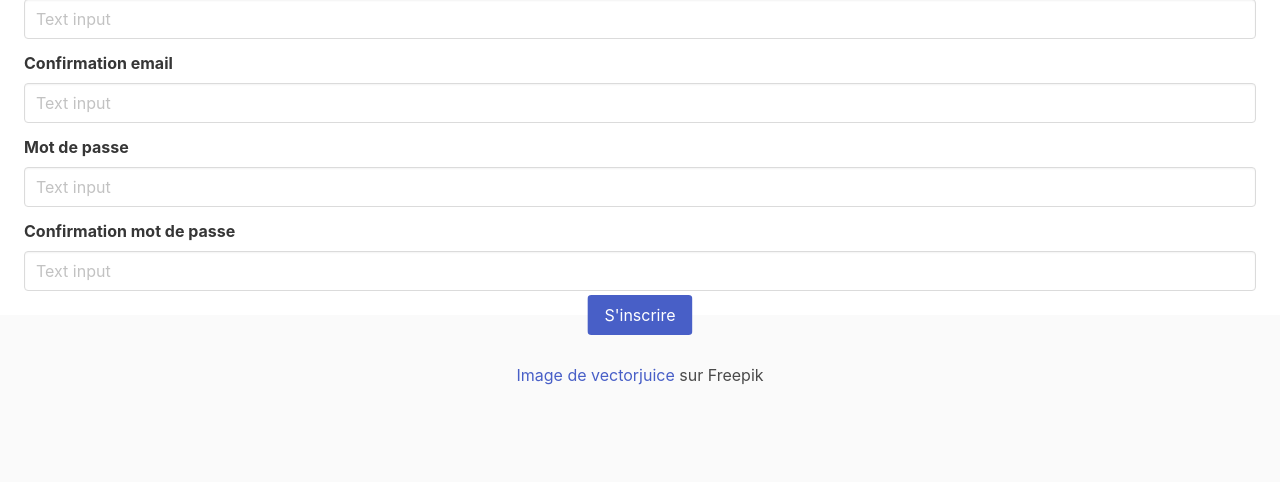
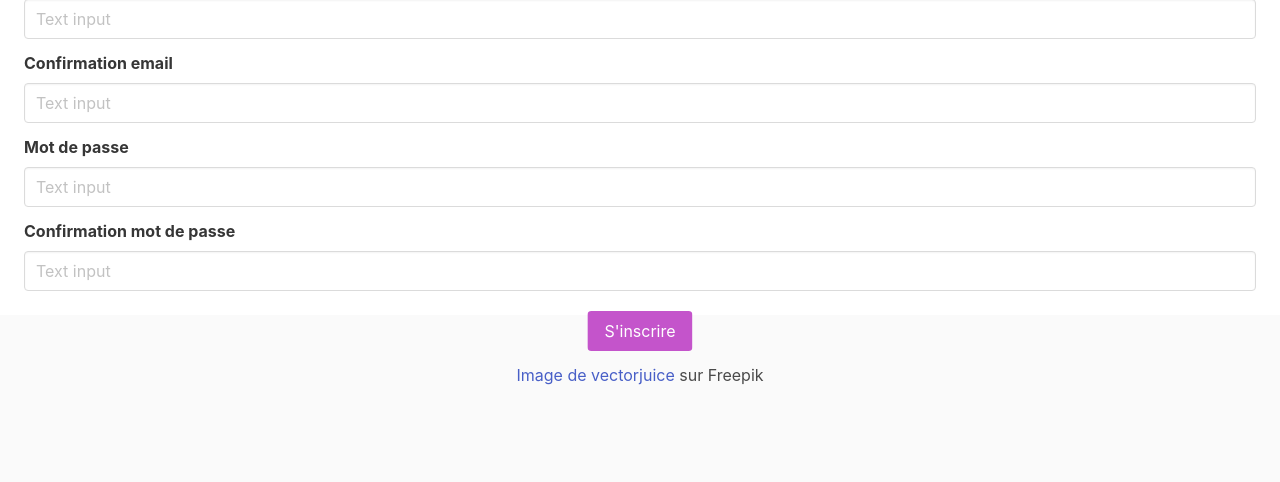
Before and after one commit to GreyWaterMatters/app_fer, a Django app: page /sign_up/ in a window 1280 px wide. Shown: the part 281-763 px from the top of the page. Run offline with Django 4.2, Linux system fonts and the light colour scheme.

Commit message:
change register button to match colors with other buttons

```diff
--- a/web_ai/static/css/style.css
+++ b/web_ai/static/css/style.css
@@ -32,8 +32,8 @@
 
 .sign-up {
     margin: 0;
+    margin-top: 1rem;
     position: absolute;
     left: 50%;
-    -ms-transform: translate(-50%, -50%);
     transform: translate(-50%, -50%);
 }
--- a/web_ai/templates/register.html
+++ b/web_ai/templates/register.html
@@ -49,7 +49,7 @@
 
   <div class="field is-grouped">
     <div class="control sign-up">
-      <button class="button is-link">S'inscrire</button>
+      <button class="button is-primary">S'inscrire</button>
     </div>
   </div>
 </main>
```
